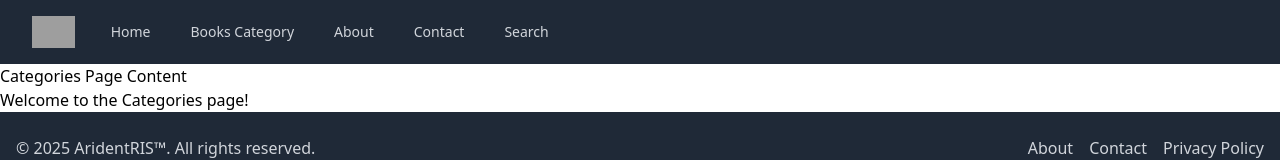
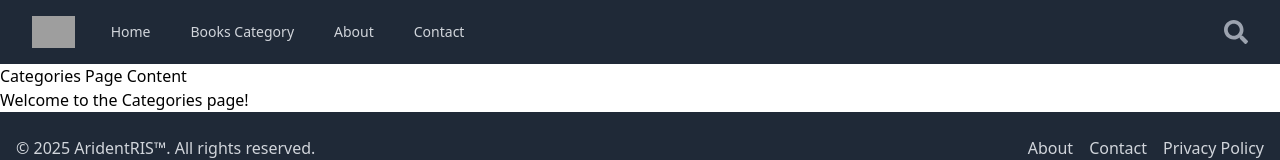
Before and after one commit to TheCoderAbhishek/book-preview-app, a React (Vite) app: page /categories in a window 1280 px wide. Shown: the top 160 px of the page. Built offline with nearby package versions, Linux system fonts and the light colour scheme; grey boxes are pictures that could not be loaded.

Commit message:
change search functionality in the application

```diff
--- a/src/App.tsx
+++ b/src/App.tsx
@@ -7,7 +7,6 @@ import Footer from "./components/Footer";
 // Create placeholder components for your pages
 const About = () => <h1>About Page</h1>;
 const Contact = () => <h1>Contact Page</h1>;
-const Search = () => <h1>Search Page</h1>;
 
 export default function App() {
   return (
@@ -19,7 +18,6 @@ export default function App() {
           <Route path="/categories" element={<Categories />} />
           <Route path="/about" element={<About />} />
           <Route path="/contact" element={<Contact />} />
-          <Route path="/search" element={<Search />} />
         </Routes>
         <Footer />
       </div>
--- a/src/components/Navbar.tsx
+++ b/src/components/Navbar.tsx
@@ -3,17 +3,29 @@ import {
   DisclosureButton,
   DisclosurePanel,
 } from "@headlessui/react";
-import { FaBars, FaTimes } from "react-icons/fa";
+import { FaBars, FaTimes, FaSearch } from "react-icons/fa"; // Import FaSearch
+import React, { useState } from "react"; // Import useState
 
 const navigation = [
   { name: "Home", href: "/", current: false },
   { name: "Books Category", href: "/categories", current: false },
   { name: "About", href: "/about", current: false },
   { name: "Contact", href: "/contact", current: false },
-  { name: "Search", href: "/search", current: false },
 ];
 
 export default function Navbar() {
+  const [isSearchVisible, setSearchVisible] = useState(false); // State for search box visibility
+  const [searchTerm, setSearchTerm] = useState(""); // State for search term
+
+  const handleSearchToggle = () => {
+    setSearchVisible(!isSearchVisible);
+  };
+
+  const handleSearchChange = (event: React.ChangeEvent<HTMLInputElement>) => {
+    setSearchTerm(event.target.value);
+    // You can add your search logic here
+  };
+
   return (
     <Disclosure as="nav" className="bg-gray-800">
       <div className="mx-auto max-w-7xl px-2 sm:px-6 lg:px-8">
@@ -38,7 +50,7 @@ export default function Navbar() {
               {/* Brand Logo (Replace with your logo) */}
               <img
                 alt="Book Preview Logo"
-                src="https://tailwindcss.com/plus-assets/img/logos/mark.svg?color=indigo&shade=500" // Replace with your logo URL
+                src="https://tailwindcss.com/plus-assets/img/logos/mark.svg?color=indigo&shade=500"
                 className="h-8 w-auto"
               />
             </div>
@@ -57,7 +69,23 @@ export default function Navbar() {
             </div>
           </div>
           <div className="absolute inset-y-0 right-0 flex items-center pr-2 sm:static sm:inset-auto sm:ml-6 sm:pr-0">
-            {/* Removed Notification and Profile elements */}
+            <button
+              onClick={handleSearchToggle}
+              className="text-gray-400 hover:text-white focus:outline-none"
+            >
+              <FaSearch className="h-6 w-6" />
+            </button>
+            {isSearchVisible && (
+              <div className="absolute top-full mt-2 right-0 bg-white rounded-md shadow-lg p-2 w-64 md:w-80 lg:w-96 z-10">
+                <input
+                  type="text"
+                  placeholder="Search books..."
+                  value={searchTerm}
+                  onChange={handleSearchChange}
+                  className="w-full p-2 border rounded-md text-gray-800"
+                />
+              </div>
+            )}
           </div>
         </div>
       </div>
```
